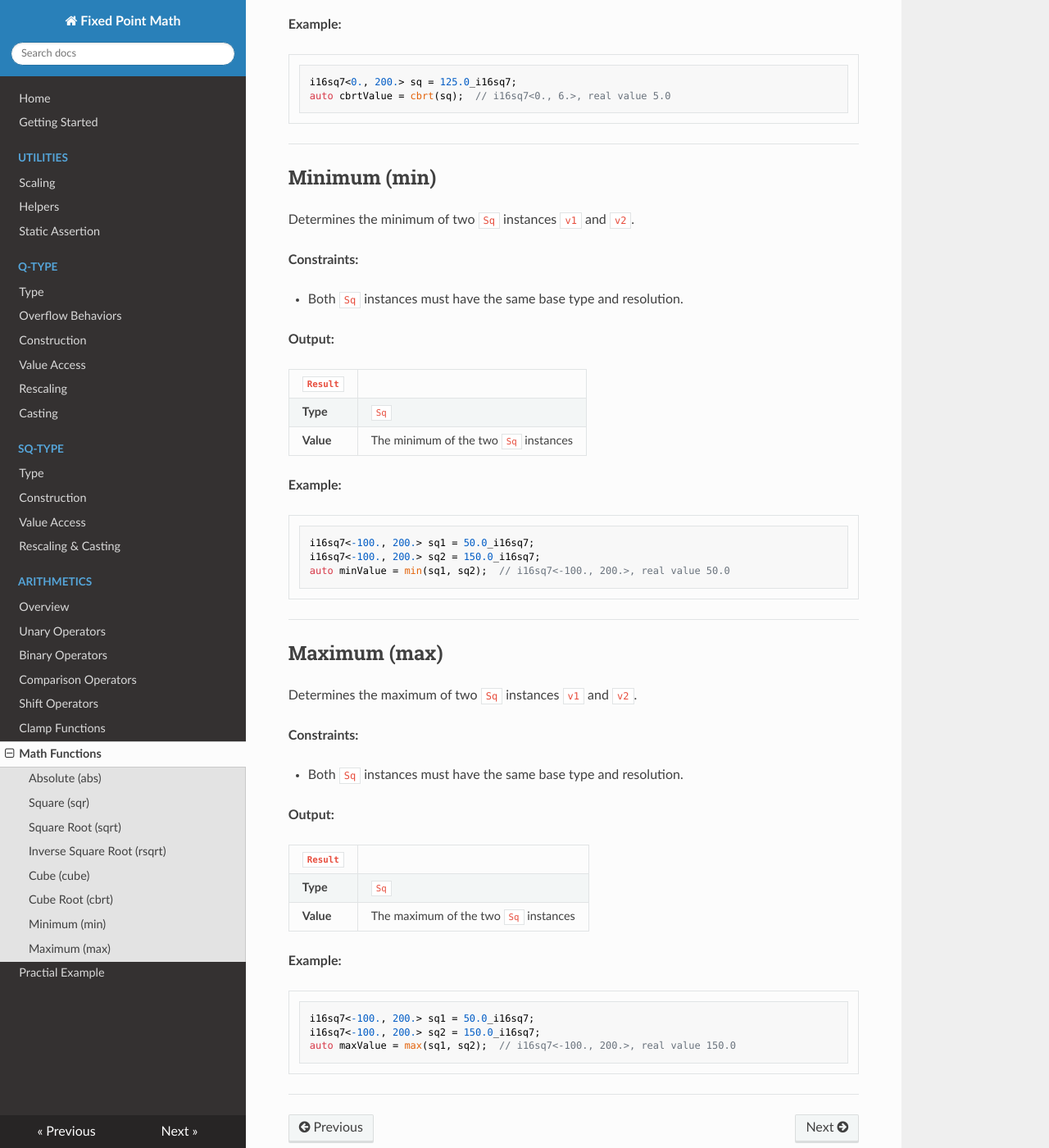
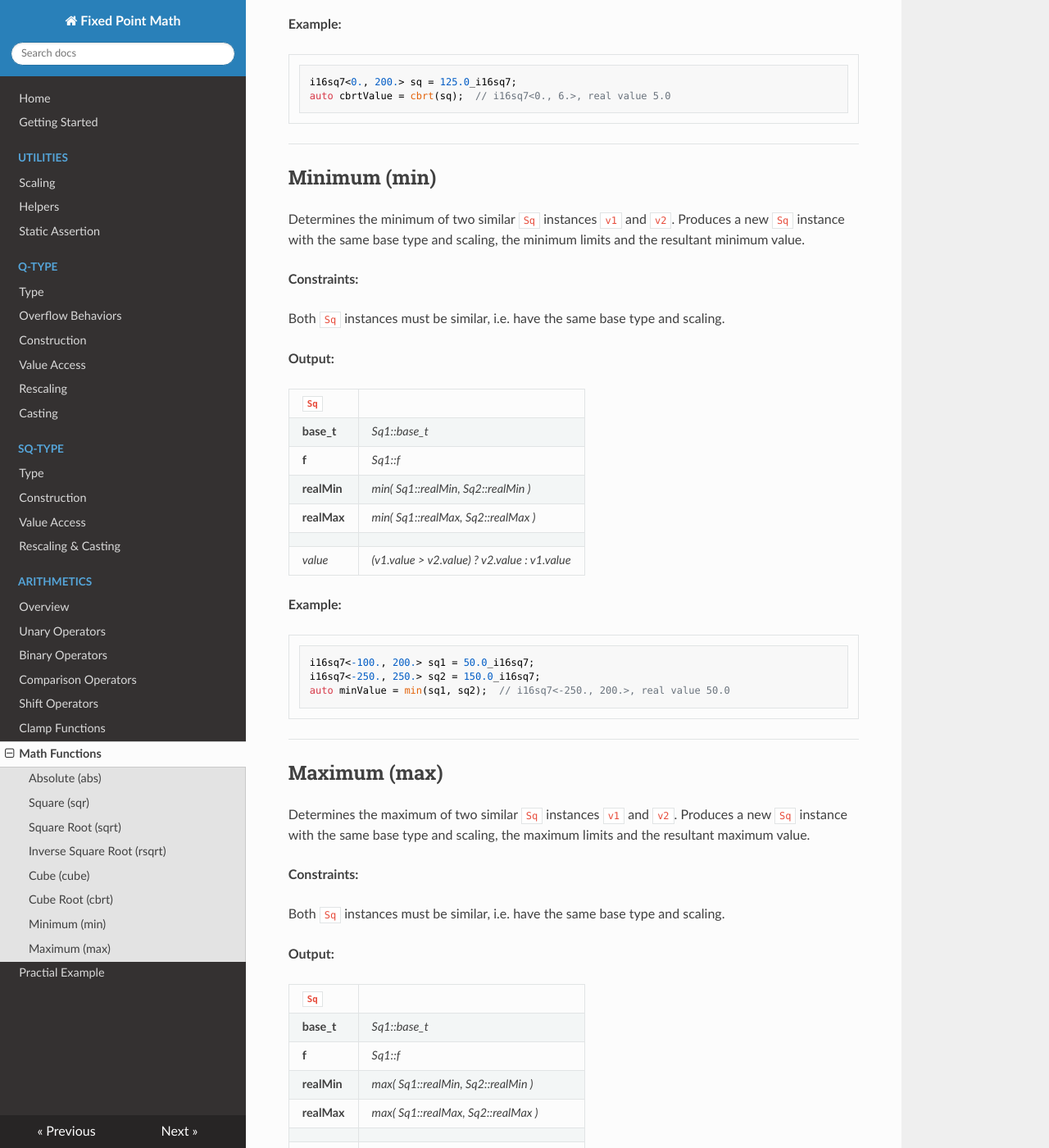
Before and after one commit to wolfjazz/fixed-point-math, an MkDocs documentation site: the page built from docs/arithmetics/math.md, in a window 1280 px wide and 1400 px high, scrolled down 5797 px. Shown: the whole window at 82% size. Built offline with MkDocs 1.6.1, drawn with Linux system fonts in a browser that asks for light colours; nearby versions of some CDN libraries; some of the changed text lies outside the part shown.

Commit message:
Added: Documentation of min and max function.

````diff
--- a/docs/arithmetics/math.md
+++ b/docs/arithmetics/math.md
@@ -205,50 +205,58 @@ auto cbrtValue = cbrt(sq);  // i16sq7<0., 6.>, real value 5.0
 
 ## Minimum (min)
 
-Determines the minimum of two `Sq` instances `v1` and `v2`.
+Determines the minimum of two similar `Sq` instances `v1` and `v2`. Produces a new `Sq` instance with the same base type and scaling, the minimum limits and the resultant minimum value.
 
 **Constraints:**
 
-- Both `Sq` instances must have the same base type and resolution.
+Both `Sq` instances must be similar, i.e. have the same base type and scaling.
 
 **Output:**
 
-| `Result` | |
-|----------|-|
-| **Type** | `Sq` |
-| **Value** | The minimum of the two `Sq` instances |
+| `Sq` | |
+|-|-|
+| **base_t** | *Sq1::base_t* |
+| **f** | *Sq1::f* |
+| **realMin** | *min( Sq1::realMin, Sq2::realMin )* |
+| **realMax** | *min( Sq1::realMax, Sq2::realMax )* |
+| | |
+| *value* | *(v1.value > v2.value) ? v2.value : v1.value* |
 
 **Example:**
 
 ```cpp
 i16sq7<-100., 200.> sq1 = 50.0_i16sq7;
-i16sq7<-100., 200.> sq2 = 150.0_i16sq7;
-auto minValue = min(sq1, sq2);  // i16sq7<-100., 200.>, real value 50.0
+i16sq7<-250., 250.> sq2 = 150.0_i16sq7;
+auto minValue = min(sq1, sq2);  // i16sq7<-250., 200.>, real value 50.0
 ```
 
 ---
 
 ## Maximum (max)
 
-Determines the maximum of two `Sq` instances `v1` and `v2`.
+Determines the maximum of two similar `Sq` instances `v1` and `v2`. Produces a new `Sq` instance with the same base type and scaling, the maximum limits and the resultant maximum value.
 
 **Constraints:**
 
-- Both `Sq` instances must have the same base type and resolution.
+Both `Sq` instances must be similar, i.e. have the same base type and scaling.
 
 **Output:**
 
-| `Result` | |
-|----------|-|
-| **Type** | `Sq` |
-| **Value** | The maximum of the two `Sq` instances |
+| `Sq` | |
+|-|-|
+| **base_t** | *Sq1::base_t* |
+| **f** | *Sq1::f* |
+| **realMin** | *max( Sq1::realMin, Sq2::realMin )* |
+| **realMax** | *max( Sq1::realMax, Sq2::realMax )* |
+| | |
+| *value* | *(v1.value < v2.value) ? v2.value : v1.value* |
 
 **Example:**
 
 ```cpp
 i16sq7<-100., 200.> sq1 = 50.0_i16sq7;
-i16sq7<-100., 200.> sq2 = 150.0_i16sq7;
-auto maxValue = max(sq1, sq2);  // i16sq7<-100., 200.>, real value 150.0
+i16sq7<-200., 250.> sq2 = 150.0_i16sq7;
+auto maxValue = max(sq1, sq2);  // i16sq7<-100., 250.>, real value 150.0
 ```
 
 ---
````
Also changed, not shown: other parts of docs/arithmetics/math.md (+1 -1 lines), docs/arithmetics/binary.md (+1 -1 lines), docs/arithmetics/clamp.md (+1 -1 lines).
